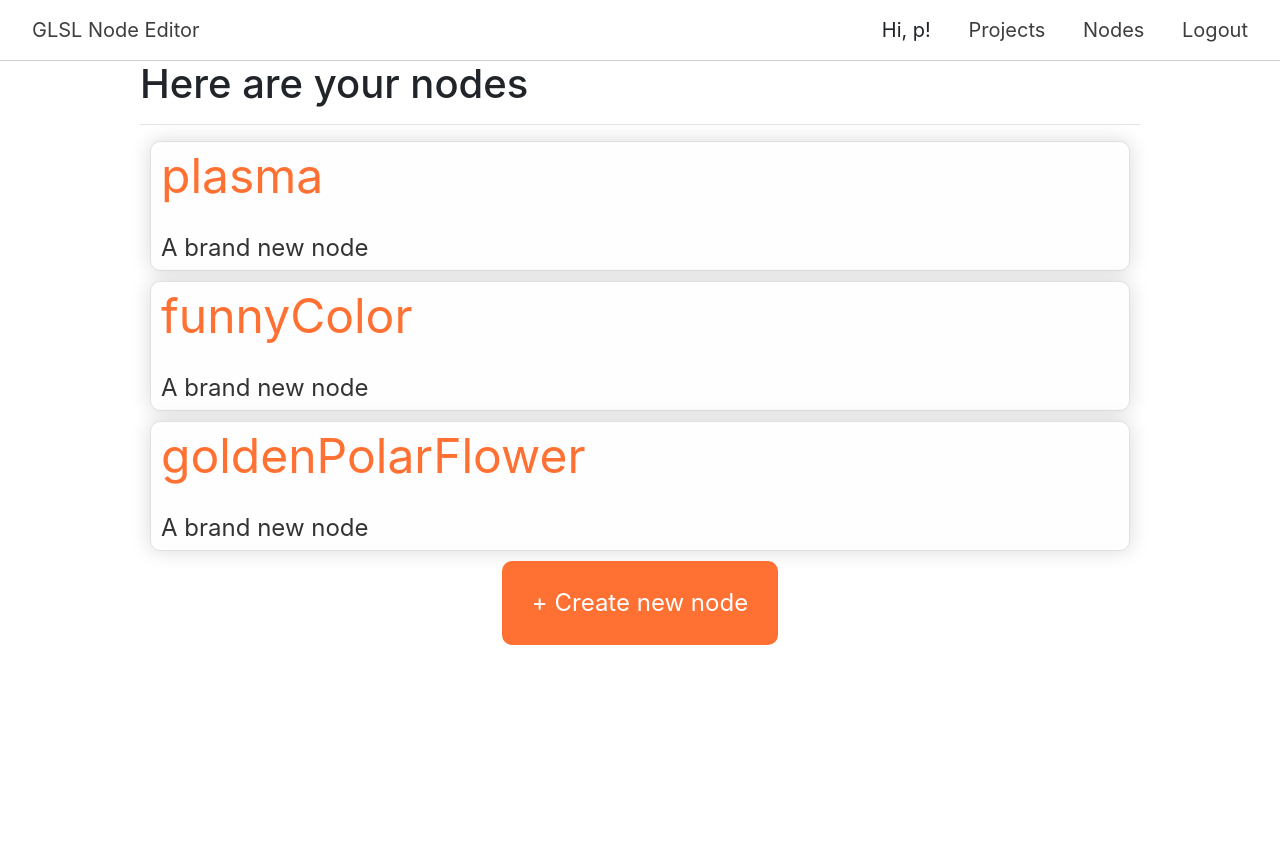
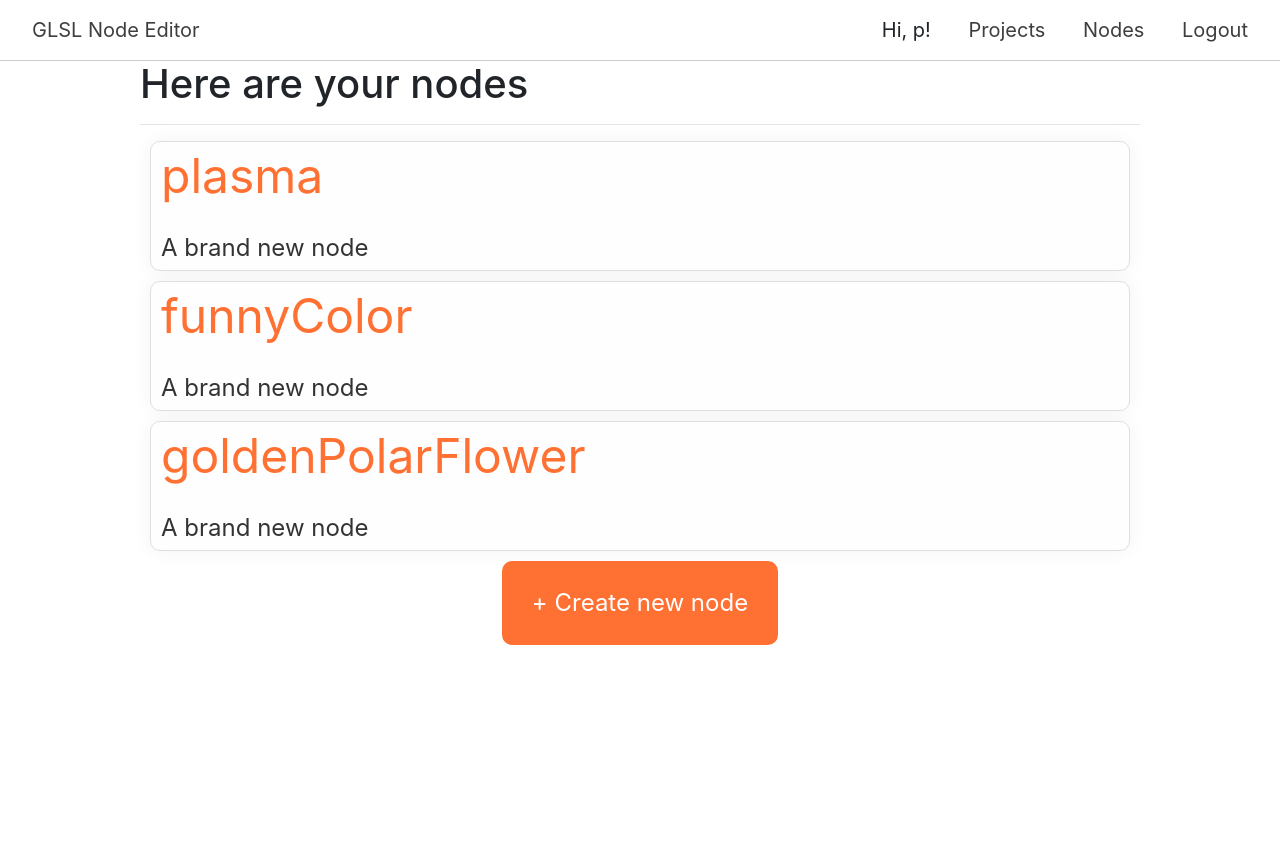
Before and after one commit to arthur100500/glsl-node-editor, a Flask app: page /node in a window 1280 px wide. Shown: the top 845 px of the page. Run offline with Flask 2, Linux system fonts and the light colour scheme; a user stored in the database is signed in; data comes from the database, SQL or seed files in the repository; some libraries are stand-ins or nearby versions.

Commit message:
Fixed styles

```diff
--- a/static/editor/js/base/nodes.js
+++ b/static/editor/js/base/nodes.js
@@ -99,7 +99,7 @@ class Node {
 		let nodeRemoveBtn = document.createElement("span");
 		nodeRemoveBtn.className = "close";
 		nodeRemoveBtn.innerHTML = "&times;";
-		nodeRemoveBtn.style = "position: absolute; top: -12px; right: -5px; width: 30px;";
+		nodeRemoveBtn.style = "position: absolute; top: -7px; right: -5px; width: 30px;";
 		nodeRemoveBtn.node = this;
 		nodeRemoveBtn.onmousedown = function(){this.node.destroy();};
 		this.dragableHeader.appendChild(nodeRemoveBtn);
--- a/static/projects/css/projects.css
+++ b/static/projects/css/projects.css
@@ -10,13 +10,13 @@
     border-radius: 10px;
     border: 1px solid #e0e0e0;
     background-color: #fefefe;
-    box-shadow: 0 0 20px rgba(0, 0, 0, 0.15);
-    transition: transform ease-in-out 200ms;
+    box-shadow: 0 0 20px rgba(0, 0, 0, 0.05);
+    transition: background-color ease-in-out 200ms;
 }
 
 .project:hover {
-    transform: scale(1.05);
-    transition: transform ease-in-out 200ms;
+    background-color: #f6f6f6;
+    transition: background-color ease-in-out 200ms;
 }
 
 .project-data {
--- a/templates/base.html
+++ b/templates/base.html
@@ -31,6 +31,11 @@
 <div class="onepxvoid"></div>
 <div class="main-content">
     {% block content %} {% endblock %}
+<footer>
+    <div class="ftr">
+
+    </div>
+</footer>
 </div>
 </body>
 </html>
```
